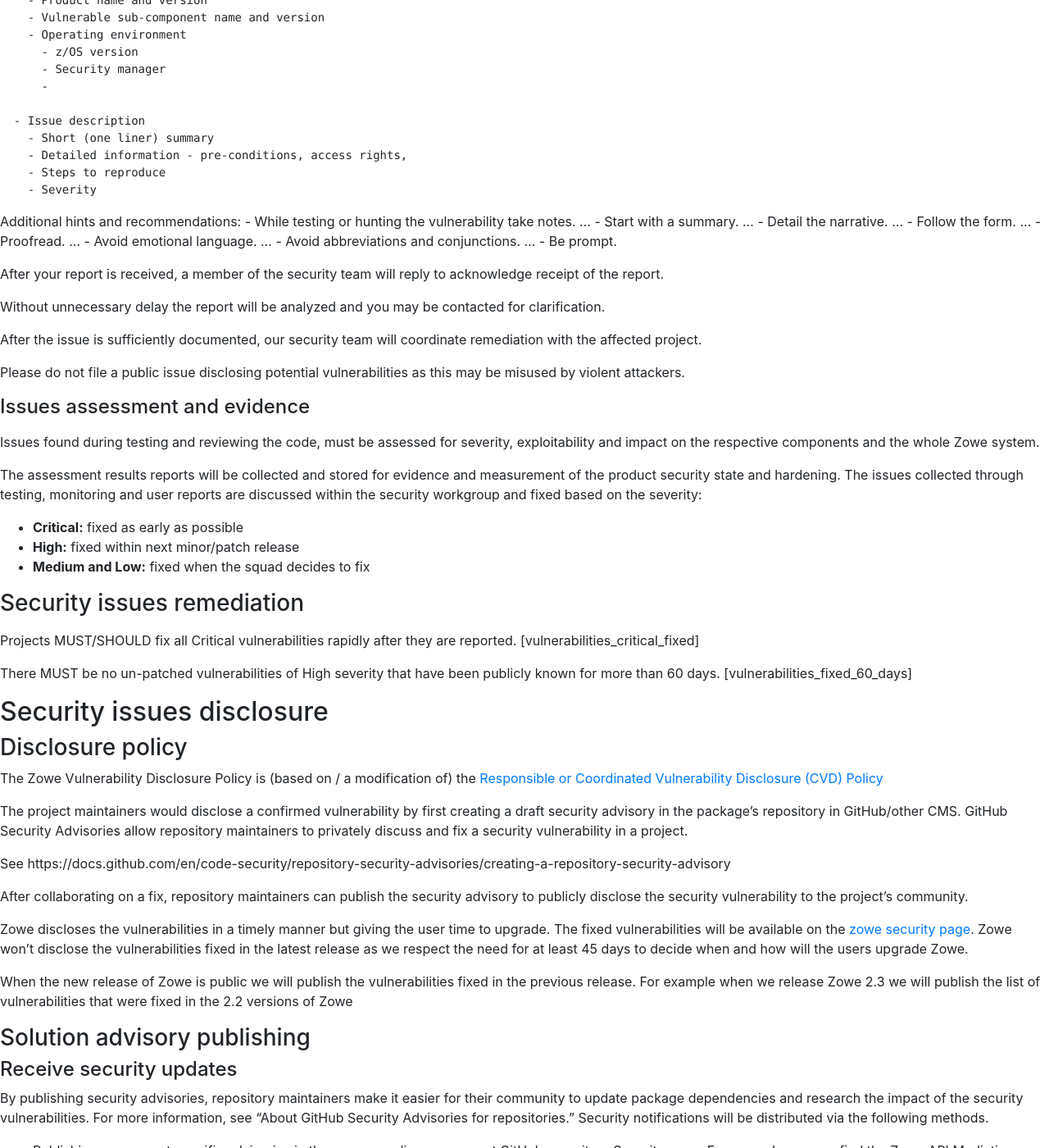
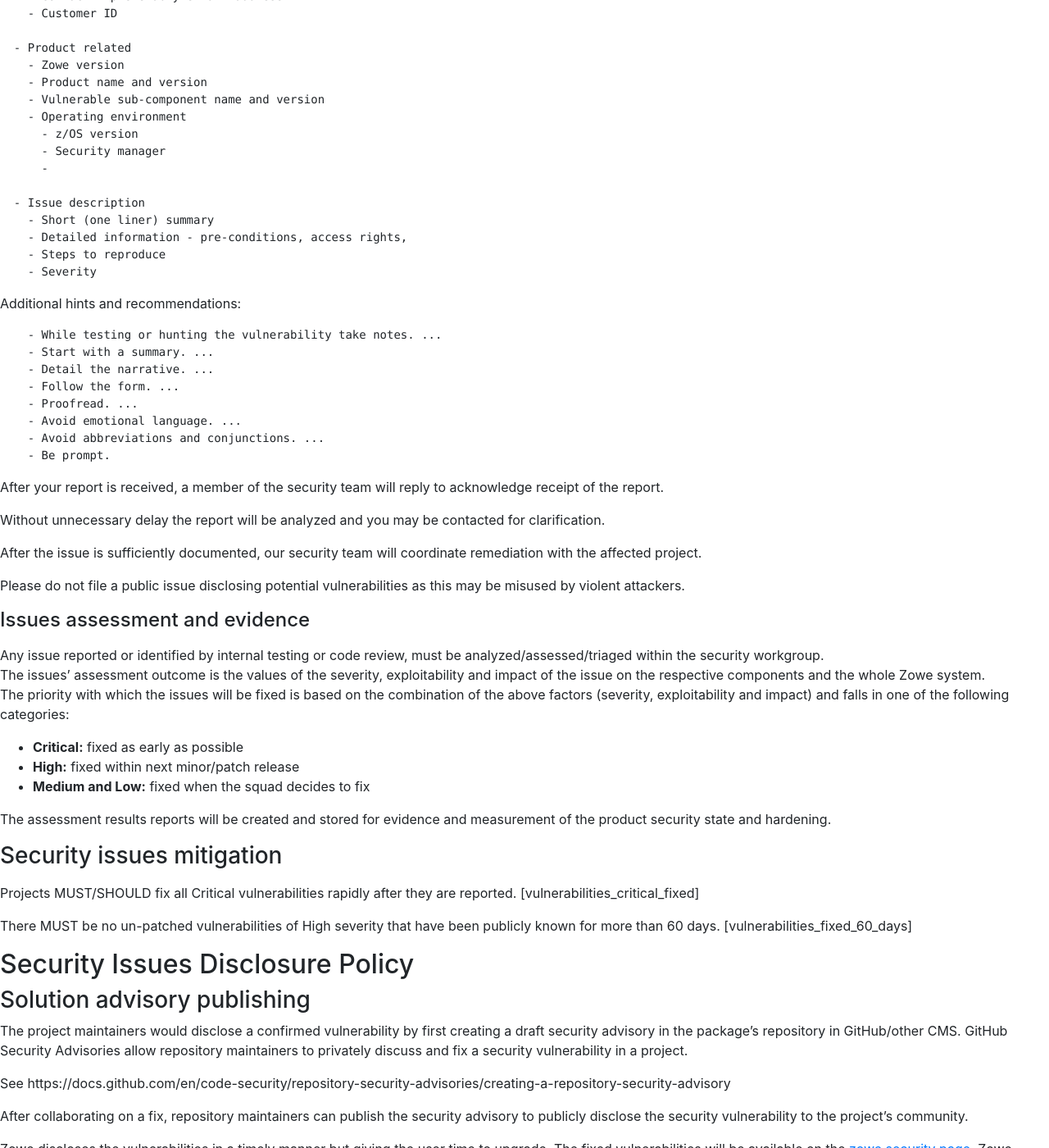
Before and after one commit to zowe/zowe.github.io, a Jekyll site: the page built from security.md, in a window 1280 px wide and 1400 px high, scrolled down 1350 px. Shown: the whole window at 82% size. Built offline with Jekyll 4.4.1, drawn with Linux system fonts in a browser that asks for light colours; our own code applies the rules of GitHub Pages for plain Markdown files; some of the changed text lies outside the part shown.

`````diff
--- a/security.md
+++ b/security.md
@@ -4,6 +4,13 @@
 <!-- SPDX-License-Identifier: CC-BY-4.0 -->
 <!-- Copyright Contributors to the Zowe project. -->
 # Zowe Security Policy
+
+```` #TODO
+Security issues disclosure
+The Zowe Vulnerability Disclosure Policy is based on the <a href="https://en.wikipedia.org/wiki/Coordinated_vulnerability_disclosure">Responsible or Coordinated Vulnerability Disclosure (CVD) Policy</a>
+
+WIP: CVD description
+````
 
 ## Respond to Vulnerabilities
 
@@ -86,6 +93,7 @@ To help Zowe developers understand and resolve the issues in most efficient way,
 ````
 
 Additional hints and recommendations:
+````
     - While testing or hunting the vulnerability take notes. ...
     - Start with a summary. ...
     - Detail the narrative. ...
@@ -94,11 +102,13 @@ Additional hints and recommendations:
     - Avoid emotional language. ...
     - Avoid abbreviations and conjunctions. ...
     - Be prompt.
+````
 
 <div style="display: none;">
   - References:
     - https://ossf.github.io/osv-schema/
     - https://github.com/CVEProject/cve-schema
+    - https://security.googleblog.com/2021/06/announcing-unified-vulnerability-schema.html
 </div>
 
 After your report is received, a member of the security team will reply to acknowledge receipt of the report.
@@ -114,16 +124,17 @@ Please do not file a public issue disclosing potential vulnerabilities as this m
 <span style="display:none"> (Zowe-SSDP-SDLC #ID: ZSSD-LP:RV-ARV-AEV)</span>
 <span style="display:none"> (NIST-SSF: #REF: SSDF:RV.2.1)</span>
 
-Issues found during testing and reviewing the code, must be assessed for severity, exploitability and impact on the respective components and the whole Zowe system.
+Any issue reported or identified by internal testing or code review, must be analyzed/assessed/triaged within the security workgroup.<br/>
+The issues' assessment outcome is the values of the severity, exploitability and impact of the issue on the respective components and the whole Zowe system.<br/>
+The priority with which the issues will be fixed is based on the combination of the above factors (severity, exploitability and impact) and falls in one of the following categories:
 
-The assessment results reports will be collected and stored for evidence and measurement of the product security state and hardening.
-The issues collected through testing, monitoring and user reports are discussed within the security workgroup and fixed based on the severity:
-  - **Critical:** fixed as early as possible
-  - **High:** fixed within next minor/patch release
-  - **Medium and Low:** fixed when the squad decides to fix
+- **Critical:** fixed as early as possible
+- **High:** fixed within next minor/patch release
+- **Medium and Low:** fixed when the squad decides to fix
 
+The assessment results reports will be created and stored for evidence and measurement of the product security state and hardening.
 
-### Security issues remediation
+### Security issues mitigation
 <span style="display:none">(Zowe-SSDP-SDLC #ID: ZSSD-LP:RV-ARV)</span>
 <span style="display:none">(NIST-SSF #REF: SSF-A.4.2-B)</span>
 
@@ -132,10 +143,10 @@ Projects MUST/SHOULD fix all Critical vulnerabilities rapidly after they are rep
 
 There MUST be no un-patched vulnerabilities of High severity that have been publicly known for more than 60 days. [vulnerabilities_fixed_60_days]
 
-## Security issues disclosure
-### Disclosure policy
-The Zowe Vulnerability Disclosure Policy is (based on / a modification of) the <a href="">Responsible or Coordinated Vulnerability Disclosure (CVD) Policy</a>
 
+## Security Issues Disclosure Policy
+
+### Solution advisory publishing
 The project maintainers would disclose a confirmed vulnerability by first creating a draft security advisory in the package's repository in GitHub/other CMS.
 GitHub Security Advisories allow repository maintainers to privately discuss and fix a security vulnerability in a project.
 
@@ -151,8 +162,7 @@ the users upgrade Zowe.
 When the new release of Zowe is public we will publish the vulnerabilities fixed in the previous release. For example
 when we release Zowe 2.3 we will publish the list of vulnerabilities that were fixed in the 2.2 versions of Zowe
 
-### Solution advisory publishing
-#### Receive security updates
+### Security updates publishing
 By publishing security advisories, repository maintainers make it easier for their community to update package dependencies and research the impact of the security vulnerabilities.
 For more information, see "About GitHub Security Advisories for repositories."
 Security notifications will be distributed via the following methods.
@@ -165,5 +175,5 @@ Security notifications will be distributed via the following methods.
 -----------------------------------
 -----------------------------------
 Additional sources:
-  - https://en.wikipedia.org/wiki/Coordinated_vulnerability_disclosure
   - https://cheatsheetseries.owasp.org/cheatsheets/Vulnerability_Disclosure_Cheat_Sheet.html
+  -
`````
